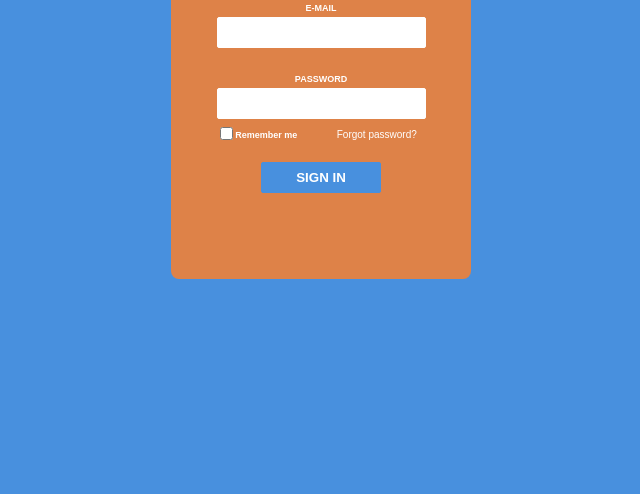
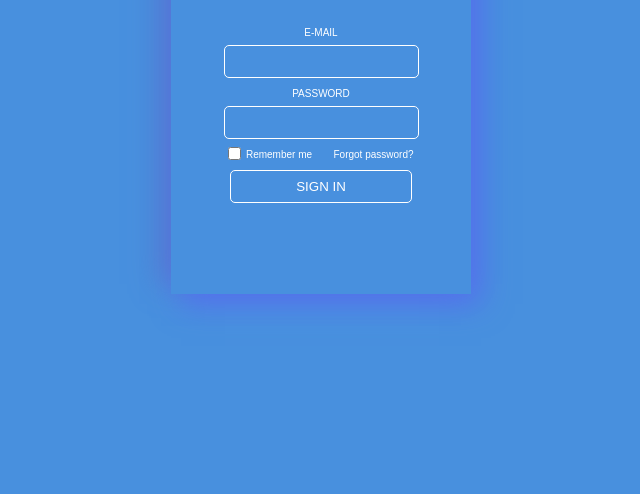
Before and after one commit to mhmd-eshqi/Login-page, a plain HTML site: page index.html in a window 1280 px wide. Shown: the part 306-800 px from the top of the page, without its empty margins (319-959 px from the left). Drawn offline with Linux system fonts and the light colour scheme.

Commit message:
changing the design, adding boxshadow, rtl for farsi

```diff
--- a/index.html
+++ b/index.html
@@ -4,32 +4,37 @@
   <!------------------ Using Meta Tag ---------------->
   <head>
     <title>Login Form</title>
-    <meta charset="UTF-8">
-    <meta name="viewport" content="width=device-width,
-    initial-scale=1.0">
-    <link rel="stylesheet" href="style.css">
-    <meta name="description" content="If you signed up
-    click here to login">
-    <meta name="author" content="Mohamad Eshghi">
-    <meta name="keywords" content="login, form, login-form">
+    <meta charset="UTF-8" />
+    <meta
+      name="viewport"
+      content="width=device-width,
+    initial-scale=1.0"
+    />
+    <link rel="stylesheet" href="style.css" />
+    <meta
+      name="description"
+      content="If you signed up
+    click here to login"
+    />
+    <meta name="author" content="Mohamad Eshghi" />
+    <meta name="keywords" content="login, form, login-form" />
   </head>
   <!------------------ Body of The Document ------------>
   <body>
     <div class="container">
       <div class="log-box">
-	  <h2> LOGIN FORM </h2>
+        <h2>LOGIN FORM</h2>
         <form action="#">
-        <label for="email">E-MAIL</label><br>
-		<input type="email" id="email" name="email"><br>
-		<label for="password">PASSWORD</label><br>
-		<input type="password" id="pass" name="pass"><br>
-		<input type="checkbox" id="remember" name="remember">
+          <label for="email">E-MAIL</label><br />
+          <input dir="rtl" type="email" id="email" name="email" /><br />
+          <label for="password">PASSWORD</label><br />
+          <input dir="rtl" type="password" id="pass" name="pass" /><br />
+          <input type="checkbox" id="remember" name="remember" />
           <label for="remember" class="check">Remember me</label>
-		<a href="#">Forgot password?</a><br>
+          <a href="#">Forgot password?</a><br />
           <button type="button">SIGN IN</button>
         </form>
       </div>
     </div>
   </body>
-
 </html>
--- a/style.css
+++ b/style.css
@@ -1,25 +1,88 @@
 * {
   margin: 0;
   padding: 0;
-
-
+  /*border: 1px solid black;*/
+  box-sizing: border-box;
 }
 
 body {
-	font-family: pupins, sans-serif;
-	font-size: 16px;
-
+  font-family: sans-serif;
 }
 
 .container {
   width: 100%;
   height: 100vh;
-	background-color: #4890DE;
+  background-color: #4890de;
   display: flex;
   align-items: center;
   justify-content: center;
 }
 
+.log-box {
+  height: 400px;
+  width: 300px;
+  background-color: #4890de;
+  color: #fff;
+  padding-top: 60px;
+  text-align: center;
+  box-shadow: 10px 10px 28px rgb(84, 113, 238),
+    -10px -10px 28px rgb(89, 116, 206);
+}
+
+h2 {
+  margin-bottom: 40px;
+  letter-spacing: 2px;
+}
+
+input[type="checkbox"]:hover {
+  cursor: pointer;
+}
+input[type="checkbox"] {
+  margin: 0;
+  vertical-align: middle;
+}
+
+input {
+  padding: 8px;
+  outline: none;
+  background: transparent;
+  border: 1px solid #fff;
+  margin: 5px;
+  border-radius: 5px;
+  color: #fff;
+}
+.chech {
+  margin-right: 20px;
+}
+
+label,
+a {
+  font-size: 10px;
+  text-decoration: none;
+  color: #fff;
+  cursor: pointer;
+  margin: 0;
+}
+
+a {
+  margin-left: 17px;
+}
+
+button {
+  background: transparent;
+  padding: 8px 65px;
+  border: 1px solid #fff;
+  margin-top: 8px;
+  border-radius: 5px;
+  color: #fff;
+  cursor: pointer;
+}
+button:active {
+  background-color: blue;
+  border: none;
+}
+
+/* ----------This is the primary design--------------------
 .log-box {
   width: 300px;
   height: 370px;
@@ -36,16 +99,15 @@ h2 {
 form {
   text-align: center;
   position: relative;
-
 }
 
-input[type="email"], input[type="password"] {
+input[type="email"],
+input[type="password"] {
   outline: none;
   border: 1px solid #fff;
   padding: 7px 15px;
   border-radius: 2px;
   margin: 2px 0 20px;
-
 }
 
 input[type="password"] {
@@ -68,15 +130,13 @@ a {
 
 button {
   width: 120px;
-	background: #4890DE;
+  background: #4890de;
   padding: 7px;
   border-radius: 2px;
-	border: 1px solid #4890DE;
+  border: 1px solid #4890de;
   font-weight: bold;
   color: #fff;
   margin-top: 20px;
-
-
 }
 
 .check {
@@ -87,3 +147,4 @@ input[type="checkbox"] {
   top: 130px;
   left: 49px;
 }
+*/
```
Lines whose indentation alone changed are shown as unchanged.
